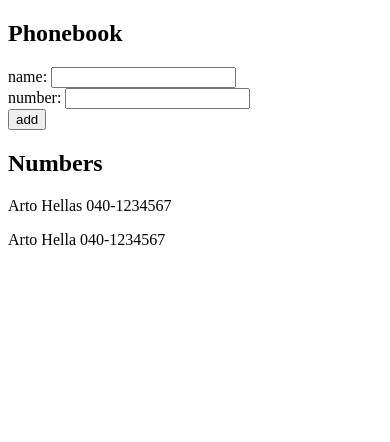
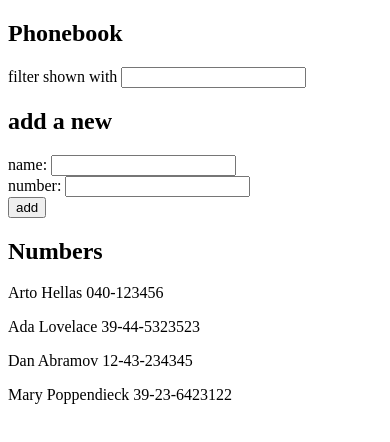
Before and after one commit to JonathanSchledtBMW/fullstackOpen, a React (Vite) app in the folder part2/phonebook/: page / in a window 390 px wide. Shown: the top 442 px of the page. Built offline with nearby package versions, Linux system fonts and the light colour scheme.

Commit message:
The Phonebook Step 4

```diff
--- a/part2/phonebook/src/App.jsx
+++ b/part2/phonebook/src/App.jsx
@@ -2,11 +2,14 @@
 
 const App = () => {
 	const [persons, setPersons] = useState([
-		{ name: "Arto Hellas", number: "040-1234567" },
-		{ name: "Arto Hella", number: "040-1234567" },
+		{ name: "Arto Hellas", number: "040-123456", id: 1 },
+		{ name: "Ada Lovelace", number: "39-44-5323523", id: 2 },
+		{ name: "Dan Abramov", number: "12-43-234345", id: 3 },
+		{ name: "Mary Poppendieck", number: "39-23-6423122", id: 4 },
 	]);
 	const [newName, setNewName] = useState("");
 	const [newNumber, setNewNumber] = useState("");
+	const [nameFilter, setNameFilter] = useState("");
 
 	const personExists = () => {
 		const personObject = persons.find((person) => person.name === newName);
@@ -42,9 +45,18 @@
 		setNewNumber(event.target.value);
 	};
 
+	const handleFilterChange = (event) => {
+		setNameFilter(event.target.value);
+	};
+
 	return (
 		<div>
 			<h2>Phonebook</h2>
+			<div>
+				filter shown with{" "}
+				<input value={nameFilter} onChange={handleFilterChange} />
+			</div>
+			<h2>add a new</h2>
 			<form onSubmit={addNameNumber}>
 				<div>
 					name: <input value={newName} onChange={handleNameChange} required />
@@ -58,11 +70,15 @@
 				</div>
 			</form>
 			<h2>Numbers</h2>
-			{persons.map((person) => (
-				<p key={person.name}>
-					{person.name} {person.number}
-				</p>
-			))}
+			{persons
+				.filter((person) =>
+					person.name.toLowerCase().includes(nameFilter.toLowerCase())
+				)
+				.map((person) => (
+					<p key={person.name}>
+						{person.name} {person.number}
+					</p>
+				))}
 		</div>
 	);
 };
```
